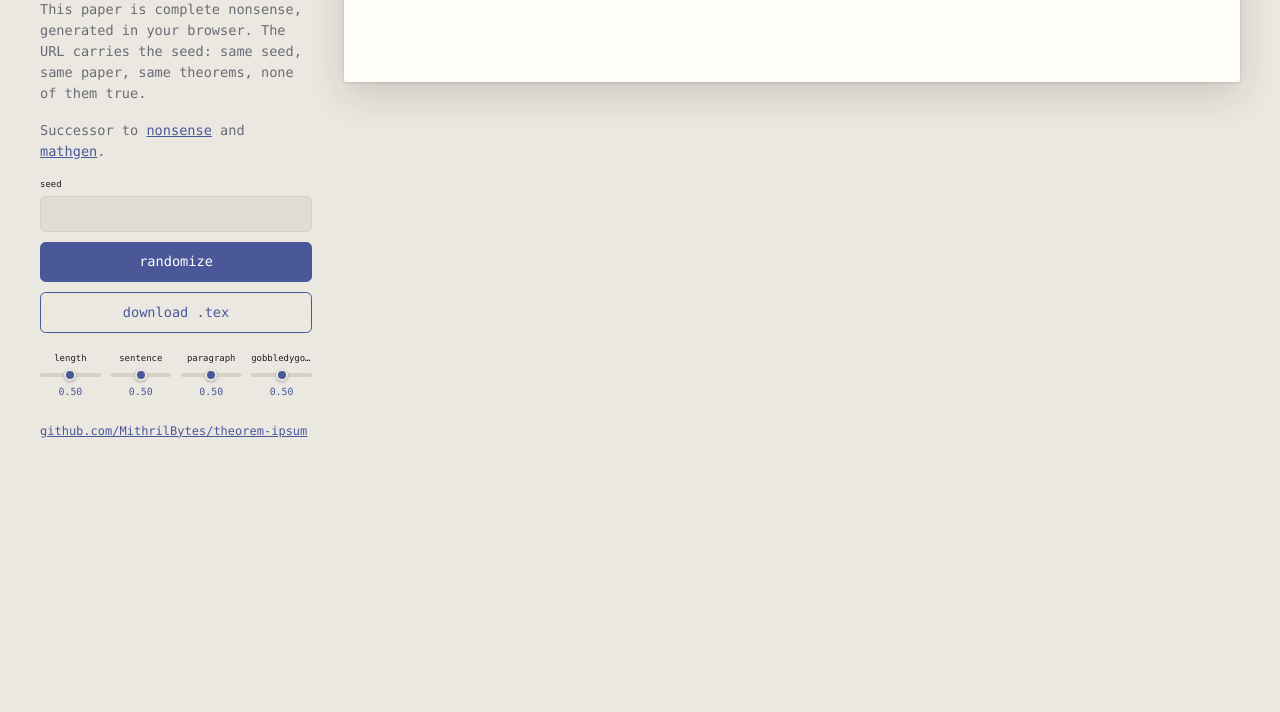
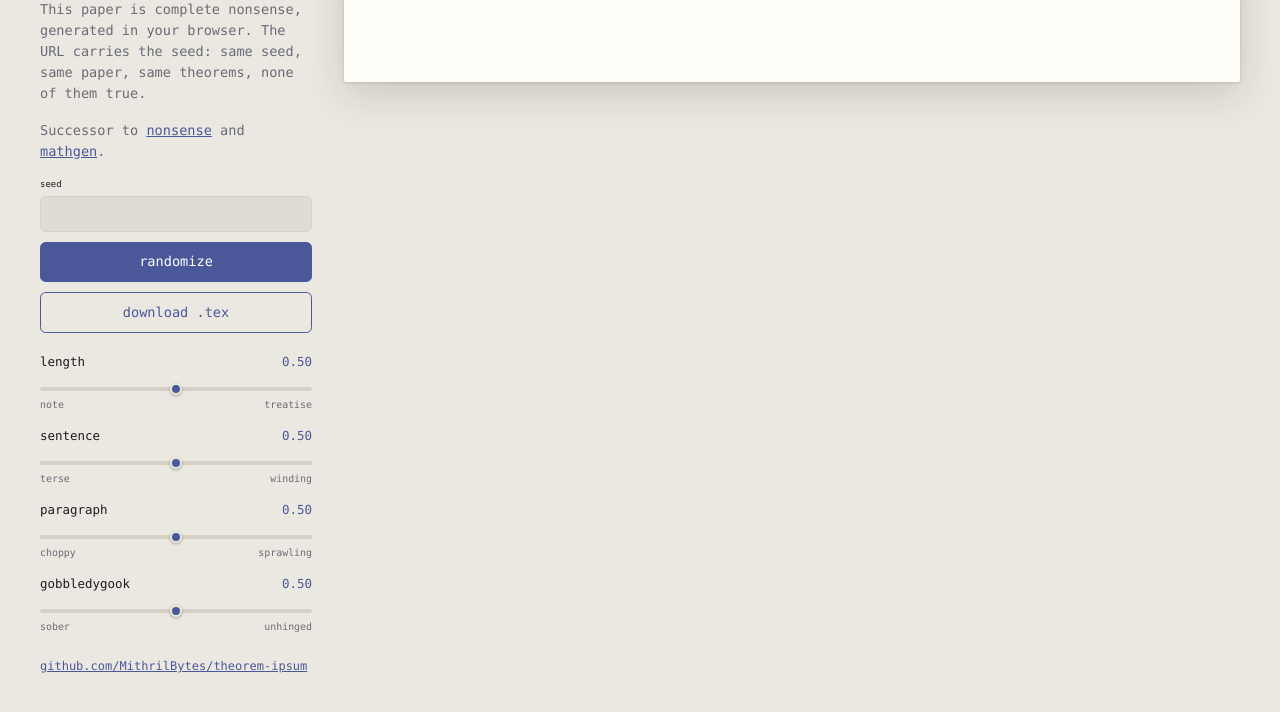
Before and after one commit to MithrilBytes/theorem-ipsum, a website with bundled scripts: page site/index.html in a window 1280 px wide. Shown: the part 78-790 px from the top of the page. Built offline with nearby package versions, Linux system fonts and the light colour scheme.

Commit message:
Stack generation dials one per line; fix stale CLI doc comments

```diff
--- a/site/index.html
+++ b/site/index.html
@@ -31,25 +31,25 @@
     <button id="randomize">randomize</button>
     <button id="download" class="secondary">download .tex</button>
     <div class="dials">
-      <div class="dial" title="Page length: note to treatise">
-        <label for="length">length</label>
+      <div class="dial">
+        <label for="length">length <span class="dial-value" data-value="length">0.50</span></label>
         <input id="length" type="range" min="0" max="1" step="0.05" value="0.5" aria-label="Page length">
-        <span class="dial-value" data-value="length">0.50</span>
+        <div class="dial-ends"><span>note</span><span>treatise</span></div>
       </div>
-      <div class="dial" title="Sentence length: terse to winding">
-        <label for="sentence">sentence</label>
+      <div class="dial">
+        <label for="sentence">sentence <span class="dial-value" data-value="sentence">0.50</span></label>
         <input id="sentence" type="range" min="0" max="1" step="0.05" value="0.5" aria-label="Sentence length">
-        <span class="dial-value" data-value="sentence">0.50</span>
+        <div class="dial-ends"><span>terse</span><span>winding</span></div>
       </div>
-      <div class="dial" title="Paragraph length: choppy to sprawling">
-        <label for="paragraph">paragraph</label>
+      <div class="dial">
+        <label for="paragraph">paragraph <span class="dial-value" data-value="paragraph">0.50</span></label>
         <input id="paragraph" type="range" min="0" max="1" step="0.05" value="0.5" aria-label="Paragraph length">
-        <span class="dial-value" data-value="paragraph">0.50</span>
+        <div class="dial-ends"><span>choppy</span><span>sprawling</span></div>
       </div>
-      <div class="dial" title="Gobbledygook: sober to unhinged">
-        <label for="gobbledygook">gobbledygook</label>
+      <div class="dial">
+        <label for="gobbledygook">gobbledygook <span class="dial-value" data-value="gobbledygook">0.50</span></label>
         <input id="gobbledygook" type="range" min="0" max="1" step="0.05" value="0.5" aria-label="Gobbledygook">
-        <span class="dial-value" data-value="gobbledygook">0.50</span>
+        <div class="dial-ends"><span>sober</span><span>unhinged</span></div>
       </div>
     </div>
     <p class="install">
--- a/site/style.css
+++ b/site/style.css
@@ -101,35 +101,27 @@ body {
 
 .side button:hover { filter: brightness(1.08); }
 
-/* generation dials, one line */
+/* generation dials, one per line */
 
-.dials {
-  display: grid;
-  grid-template-columns: repeat(4, minmax(0, 1fr));
-  gap: 0.6rem;
-  margin: 1.2rem 0 0;
+.dials { margin: 1.2rem 0 0; }
+
+.dial { margin-bottom: 0.85rem; }
+
+.dial label {
+  display: flex;
+  justify-content: space-between;
+  align-items: baseline;
+  font-size: 0.78rem;
+  margin-bottom: 0.3rem;
 }
 
-.dial {
+.dial-value { color: var(--accent); }
+
+.dial-ends {
   display: flex;
-  flex-direction: column;
-  gap: 0.25rem;
-  min-width: 0;
-}
-
-.dial label {
-  font-size: 0.56rem;
-  text-align: center;
-  white-space: nowrap;
-  overflow: hidden;
-  text-overflow: ellipsis;
-  color: var(--side-ink);
-}
-
-.dial-value {
+  justify-content: space-between;
   font-size: 0.62rem;
-  text-align: center;
-  color: var(--accent);
+  color: var(--side-muted);
 }
 
 .dial input[type="range"] {
--- a/src/cli.ts
+++ b/src/cli.ts
@@ -2,8 +2,8 @@
 /**
  * theorem-ipsum CLI.
  *
- *   npx theorem-ipsum --seed 42 --format latex > paper.tex
- *   npx theorem-ipsum -k theorem -f markdown
+ *   node dist/cli.js --seed 42 --format latex > paper.tex
+ *   node dist/cli.js -k theorem -f markdown
  */
 import { writeFileSync } from "node:fs";
 import {
--- a/src/index.ts
+++ b/src/index.ts
@@ -1,7 +1,7 @@
 /**
  * theorem-ipsum: seeded generator of nonsense mathematics papers.
  *
- *   import { theoremIpsum } from "theorem-ipsum";
+ *   import { theoremIpsum } from "./dist/index.js";
  *   console.log(theoremIpsum({ seed: 42, format: "latex" }));
  */
 import type { Block, Paper } from "./doc.js";
```
